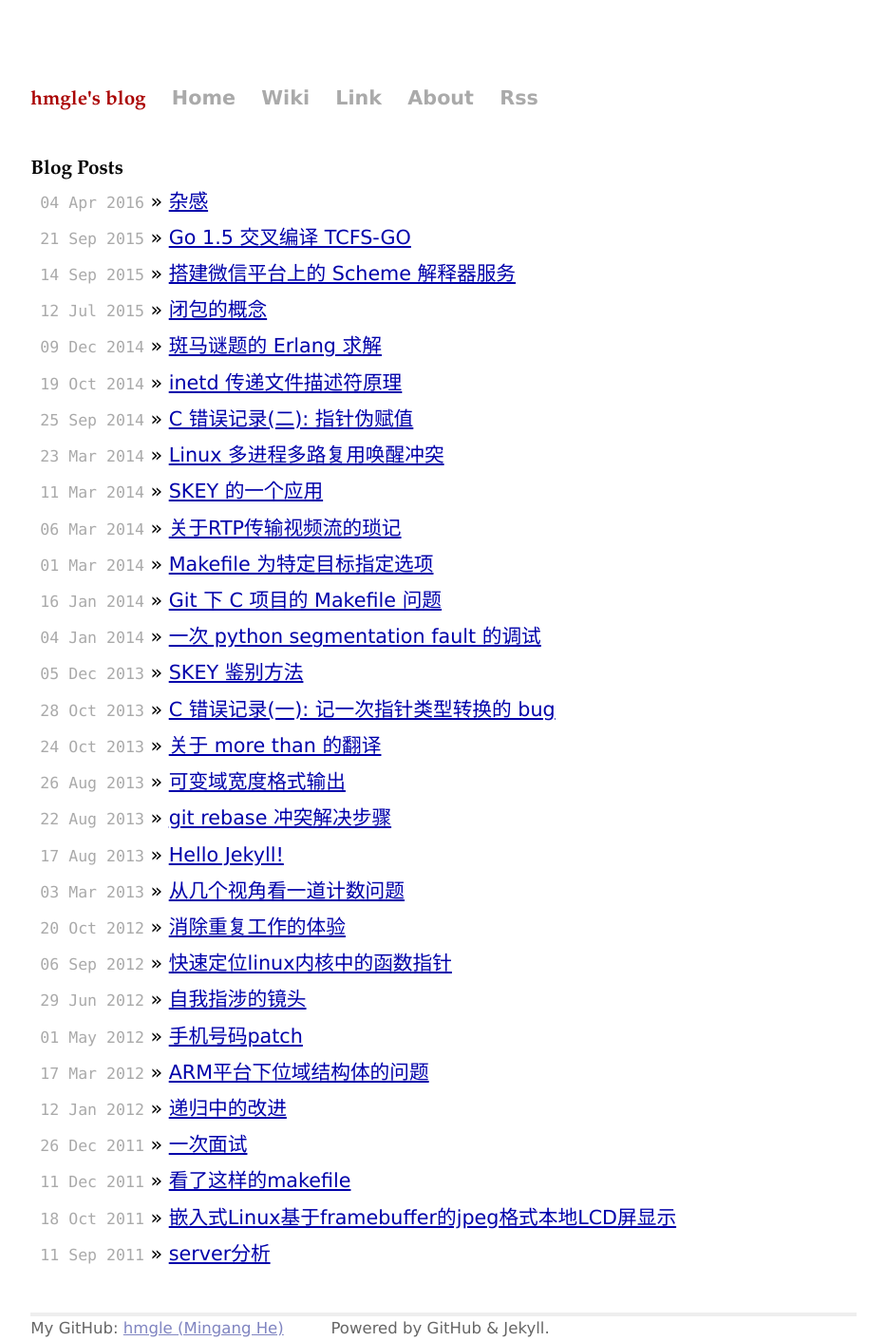
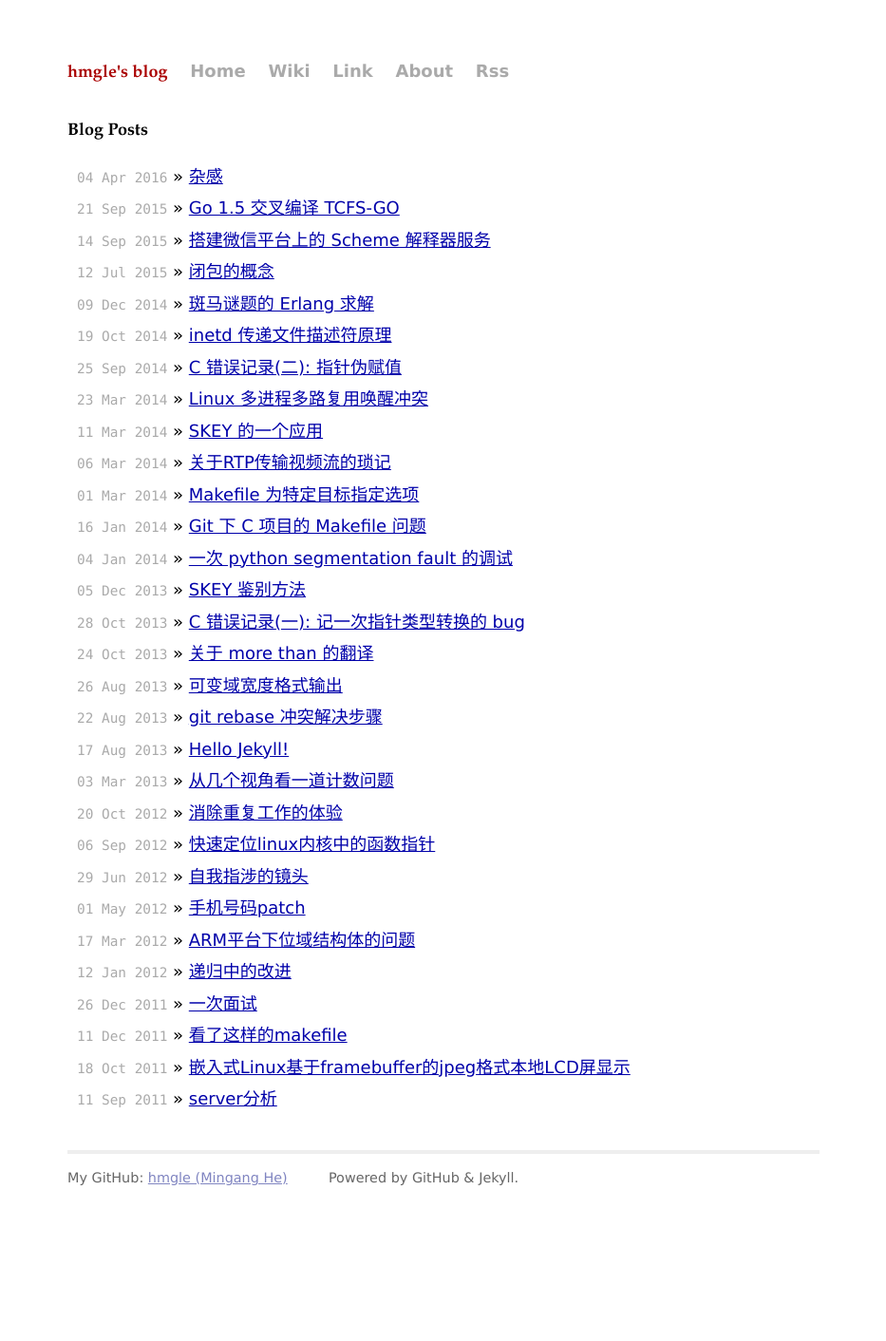
Before and after one commit to hmgle/hmgle.github.com, a Jekyll site: the page built from index.html, in a window 1280 px wide. Shown: the whole page at 95% size, without its empty margins (173-1106 px from the left). Built offline with Jekyll 4.4.1, drawn with Linux system fonts in a browser that asks for light colours; Markdown is read by kramdown in place of the engine named in the settings; after the commit the page ends 1303 px from its top, so only the background shows below that.

Commit message:
css 适应移动设备

```diff
--- a/css/main.css
+++ b/css/main.css
@@ -6,28 +6,31 @@
 
 /* Global Reset */
 * {
-  margin: 0;
+  /* margin: 0 16px 16px 0; */
   padding: 0;
 }
 
-html, body { height: 100%; }
-
 body {
   background-color: #FFF;
-  font: 13.34px Helvetica, Arial, sans-serif;
   font-family:"lucida grande", "lucida sans unicode", lucida, helvetica, Arial, "Hiragino Sans GB", "Microsoft YaHei", "WenQuanYi Micro Hei", sans-serif;
   font-size: 18px;
-  text-align: center;
+  /* text-align: center; */ }
+  @media screen and (max-width: 800px) {
+  body {
+    padding: 0.5em;
+  }
 }
 
-h1, h2, h3, h4, h5, h6 {
+h1, h3, h4, h5, h6 {
   font-family: "Palatino Linotype", "Book Antiqua", Palatino, Helvetica, Arial, STKaiti, SimSun, serif;
   font-size: 100%;
 }
 
 h2 {
-  margin-bottom: 60px;
-  margin-bottom: 40px;
+  font-family: Helvetica, Arial, STKaiti, "Palatino Linotype", "Book Antiqua", Palatino, SimSun, serif;
+  font-size: 1.2em;
+  margin-bottom: 50px;
+  margin-bottom: 35px;
   padding: 5px;
   border-bottom: 2px LightGrey solid;
   width: 98%;
@@ -36,8 +39,8 @@
 }
 
 h3 {
-  margin-top: 40px;
-  margin-bottom: 30px;
+  margin-top: 30px;
+  margin-bottom: 20px;
   border-bottom: 1px LightGrey solid;
   width: 98%;
   line-height: 150%;
@@ -45,8 +48,8 @@
 }
 
 h4 {
-  margin-top: 40px;
-  margin-bottom: 30px;
+  margin-top: 30px;
+  margin-bottom: 20px;
   border-bottom: 1px LightGrey solid;
   width: 98%;
   line-height: 150%;
@@ -104,11 +107,17 @@
 /*****************************************************************************/
 
 .site {
-  font-size: 115%;
+  /* font-size: 115%; */
   text-align: justify;
-  width: 42em;
-  margin: 3em auto 2em;
-  line-height: 1.5em;
+  width: 44em;
+  margin: 1em auto 2em;
+  line-height: 1.5em; }
+  @media screen and (max-width: 800px) {
+  .site {
+    text-align: justify;
+    width: auto;
+    margin: 0.5em auto 1em;
+  line-height: 1.5em; }
 }
 
 .site .header a {
@@ -118,7 +127,7 @@
 
 .site .header h1.title {
   display: inline-block;
-  margin-bottom: 2em;
+  margin-bottom: 1.2em;
 }
 
 .site .header h1.title a {
@@ -131,7 +140,11 @@
 
 .site .header a.extra {
   color: #aaa;
-  margin-left: 1em;
+  margin-left: 1em; }
+  @media screen and (max-width: 800px) {
+  .site .header a.extra {
+  color: #aaa;
+  margin-left: 0.1em; }
 }
 
 .site .header a.extra:hover {
@@ -180,6 +193,7 @@
   border: 1px solid #ddd;
   background-color: #eef;
   padding: 0 .4em;
+  font-size: 90%;
 }
 
 .post ul, .post ol {
```
